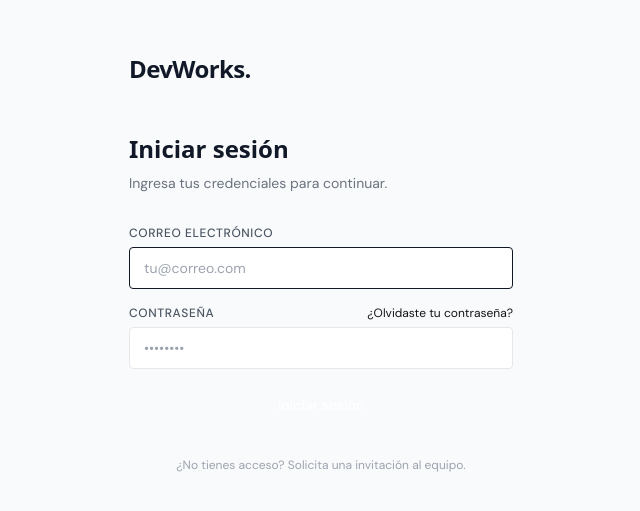
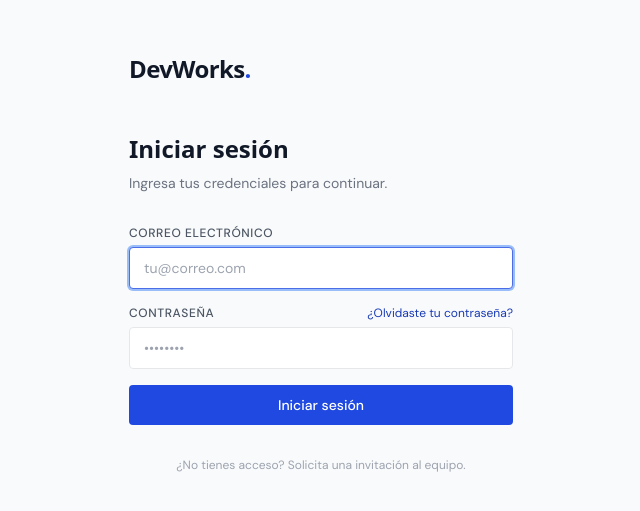
Before and after one commit to angel2424/devworks-portal, a Next.js app: page /login in a window 1280 px wide. Shown: the part 137-648 px from the top of the page, without its empty margins (319-959 px from the left). Built offline with nearby package versions, Linux system fonts and the light colour scheme; no server answers; a web font is replaced by a local one.

Commit message:
Removed some tailwind styling

```diff
--- a/app/globals.css
+++ b/app/globals.css
@@ -19,9 +19,7 @@
   --brand-700: #122c87;
   --brand-800: #0c1d5a;
   --brand-900: #060f2d;
-  --brand-950: #040a1f;
 
-    /* Light mode (used in auth pages, portal areas) */
     --background:         0 0% 98%;
     --foreground:         0 0% 8%;
     --card:               0 0% 100%;
--- a/tailwind.config.ts
+++ b/tailwind.config.ts
@@ -26,7 +26,7 @@ export default {
           foreground: "hsl(var(--popover-foreground))",
         },
         primary: {
-          DEFAULT: "hsl(var(--primary))",
+          DEFAULT: "var(--primary)",
           foreground: "hsl(var(--primary-foreground))",
         },
         secondary: {
@@ -56,16 +56,16 @@ export default {
           "5": "hsl(var(--chart-5))",
         },
         brand: {
-          "50":  "hsl(var(--brand-50))",
-          "100": "hsl(var(--brand-100))",
-          "200": "hsl(var(--brand-200))",
-          "300": "hsl(var(--brand-300))",
-          "400": "hsl(var(--brand-400))",
-          "500": "hsl(var(--brand-500))",
-          "600": "hsl(var(--brand-600))",
-          "700": "hsl(var(--brand-700))",
-          "800": "hsl(var(--brand-800))",
-          "900": "hsl(var(--brand-900))",
+          "50":  "var(--brand-50)",
+          "100": "var(--brand-100)",
+          "200": "var(--brand-200)",
+          "300": "var(--brand-300)",
+          "400": "var(--brand-400)",
+          "500": "var(--brand-500)",
+          "600": "var(--brand-600)",
+          "700": "var(--brand-700)",
+          "800": "var(--brand-800)",
+          "900": "var(--brand-900)",
         },
       },
       borderRadius: {
```
